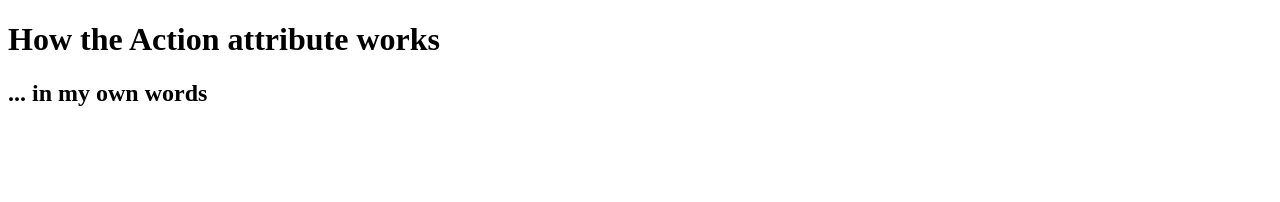
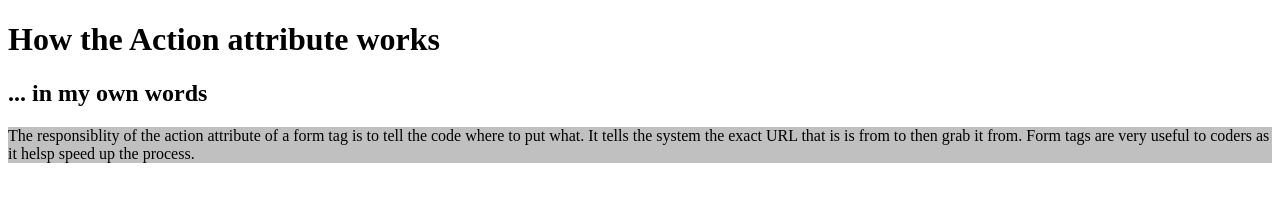
Before and after one commit to pint9785/ux220-test2, a plain HTML site: page q2.html in a window 1280 px wide. Drawn offline with Linux system fonts and the light colour scheme.

Commit message:
Update q2.html

```diff
--- a/q2.html
+++ b/q2.html
@@ -8,7 +8,9 @@ a form tag. Apply css formatting to change the background of the the paragraphs
 Change the non-silver space around your paragraph to have a left and bottom margin equal to the height of a default character.
 -->
     <style>
-        /* Put your css here */
+        h1 {color: black}
+        h2 {color: black}
+        p {color: black; background-color: silver}
     </style>
 </head>
 
@@ -17,7 +19,7 @@ Change the non-silver space around your paragraph to have a left and bottom marg
     <main>
         <h1>How the Action attribute works</h1>
         <h2>... in my own words</h2>
-        <p></p>
+        <p>The responsiblity of the action attribute of a form tag is to tell the code where to put what. It tells the system the exact URL that is is from to then grab it from. Form tags are very useful to coders as it helsp speed up the process.</p>
     </main>
 </body>
 
```
